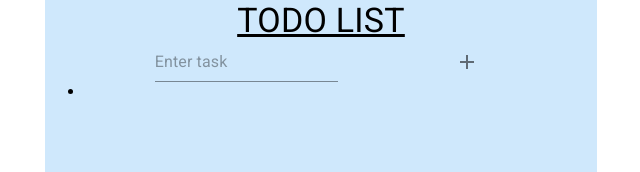
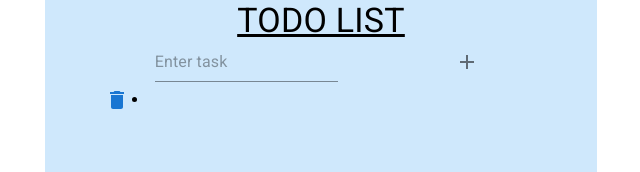
Before and after one commit to Haashir-Shakeel/todo-mui-react, a React (Create React App) app: page / in a window 1280 px wide. Both pictures are taken after a click on the button 786 px from the left and 61 px from the top of the page. Shown: the top 172 px of the page, without its empty margins (319-959 px from the left). Built offline with nearby package versions, Linux system fonts and the light colour scheme.

Commit message:
Added delete and functionality

```diff
--- /dev/null
+++ b/src/components/ListComponent.jsx
@@ -0,0 +1,18 @@
+import { Delete } from "@mui/icons-material"
+import { Button, Stack } from "@mui/material"
+import { useState } from "react"
+
+export const ListComponent = (props) =>{
+    const [line,setLine] = useState(false)
+
+    const deleteFromList = ()=>{
+        console.log('delete from list working')
+        setLine(true)
+    }
+    return (
+        <Stack alignItems='center' justifyContent='flex-start' direction='row'>
+            <Button onClick={deleteFromList} sx={{marginLeft:0}}> <Delete/> </Button>
+            <li style={{textDecoration: line ? "line-through" : "none"}} key={props.index}> {props.val}</li>
+        </Stack>
+        )
+}
--- a/src/components/TodoList.jsx
+++ b/src/components/TodoList.jsx
@@ -1,6 +1,7 @@
-import {Stack, Box, Container, Typography, Input, IconButton} from '@mui/material'
-import {Add} from '@mui/icons-material'
+import {Stack, Box, Container, Typography, Input, IconButton, Button} from '@mui/material'
+import {Add, Delete} from '@mui/icons-material'
 import { useState } from 'react'
+import { ListComponent } from './ListComponent'
 
 export const TodoList = () =>{
     const [task,setTask] = useState('')
@@ -9,29 +10,35 @@ export const TodoList = () =>{
 
 
 
-    const handleClick = (event)=>{
+
+    const AddItemToList = (event)=>{
         setTasklist((prevValue)=>{
-            return [task, ...prevValue]
+            return [...prevValue, task]
         })
         console.log(tasklist)
         setTask('')
 
     }
+
+
+
+
+
     return(
 
       <Container maxWidth="sm">
         <Box sx={{ bgcolor: '#cfe8fc', height: '100vh' }}>
             <Typography sx={{textAlign: 'center', textDecoration:'underline'}} variant='h4' >TODO LIST</Typography>
-            <Stack justifyContent='space-evenly' direction='row'>
+            <Stack  justifyContent='space-evenly' direction='row'>
             <Input  placeholder='Enter task' value={task} onChange={e=>setTask(e.target.value)}></Input>
-            <IconButton onClick={handleClick}>
+            <IconButton onClick={AddItemToList}>
                 <Add/>
             </IconButton>
             </Stack>
             <ul>
                 {
                 tasklist.map((item,index)=>{
-                    return <li key={index}>{item}</li>
+                    return <ListComponent val={item} key={index}/>
                 })
             }
             </ul>
```
